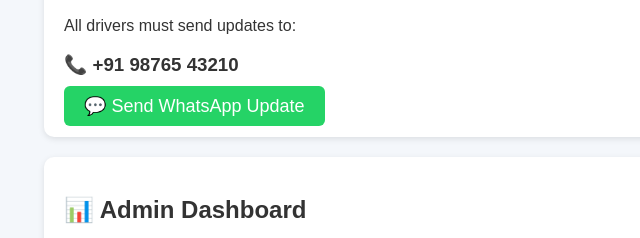
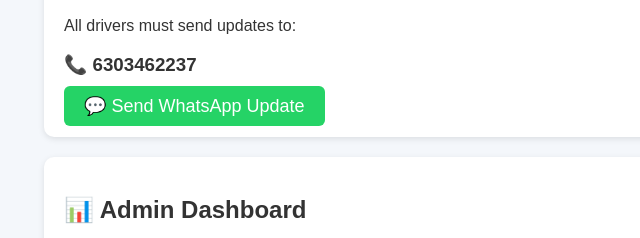
Before and after one commit to LOKI17612/CT-Live-Transportation-Control-Tower, a plain HTML site: page index.html in a window 1280 px wide. Shown: the part 1642-1880 px from the top of the page, 0-640 px from the left. Drawn offline with nearby package versions, Linux system fonts and the light colour scheme.

Commit message:
Add files via upload

```diff
--- a/index.html
+++ b/index.html
@@ -62,7 +62,7 @@
     <h2>📱 WhatsApp Updates</h2>
     <p>All drivers must send updates to:</p>
     <div class="whatsapp-box">
-      <h3>📞 +91 98765 43210</h3>
+      <h3>📞 6303462237</h3>
       <a href="https://wa.me/919876543210" target="_blank" class="whatsapp-btn">💬 Send WhatsApp Update</a>
     </div>
   </section>
```
